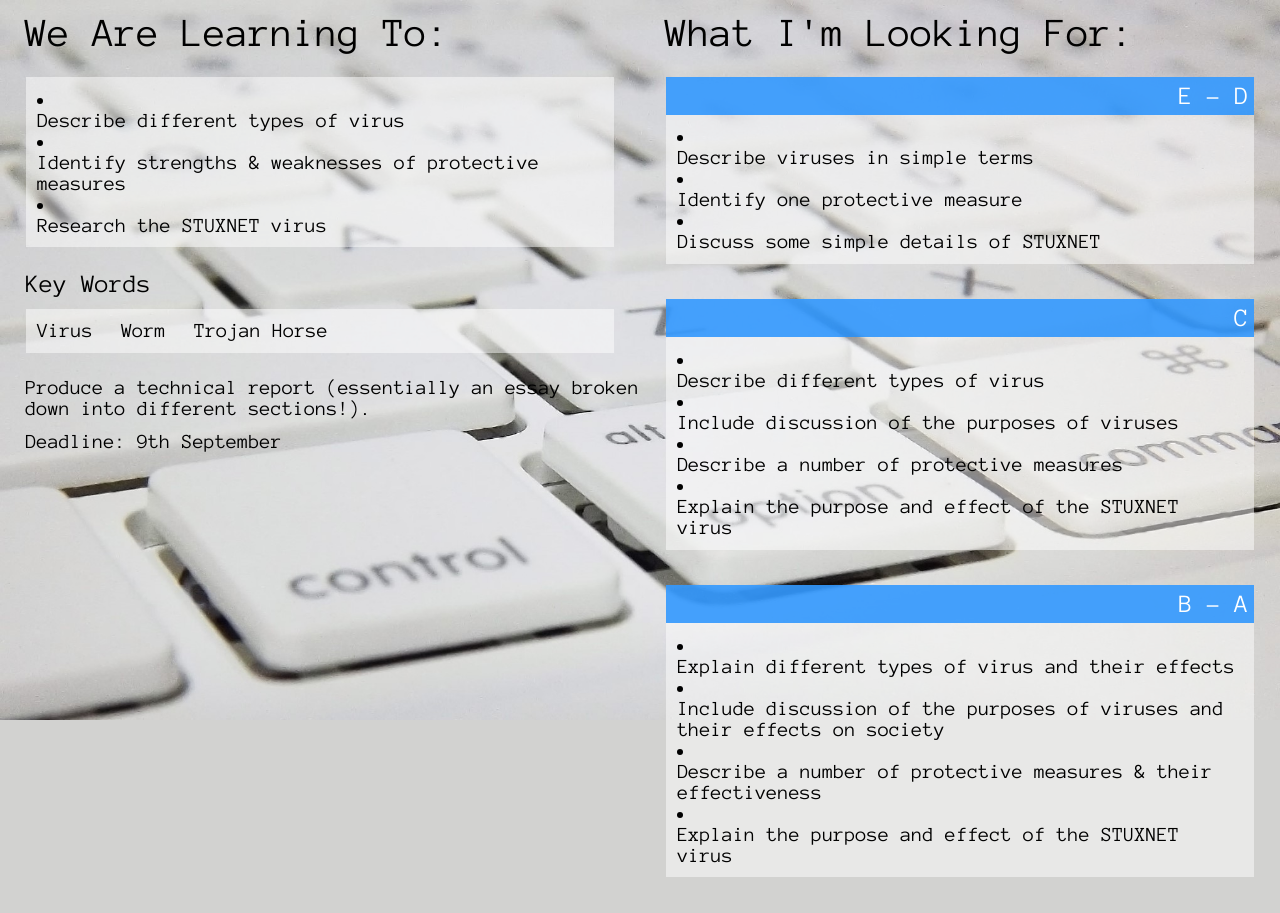
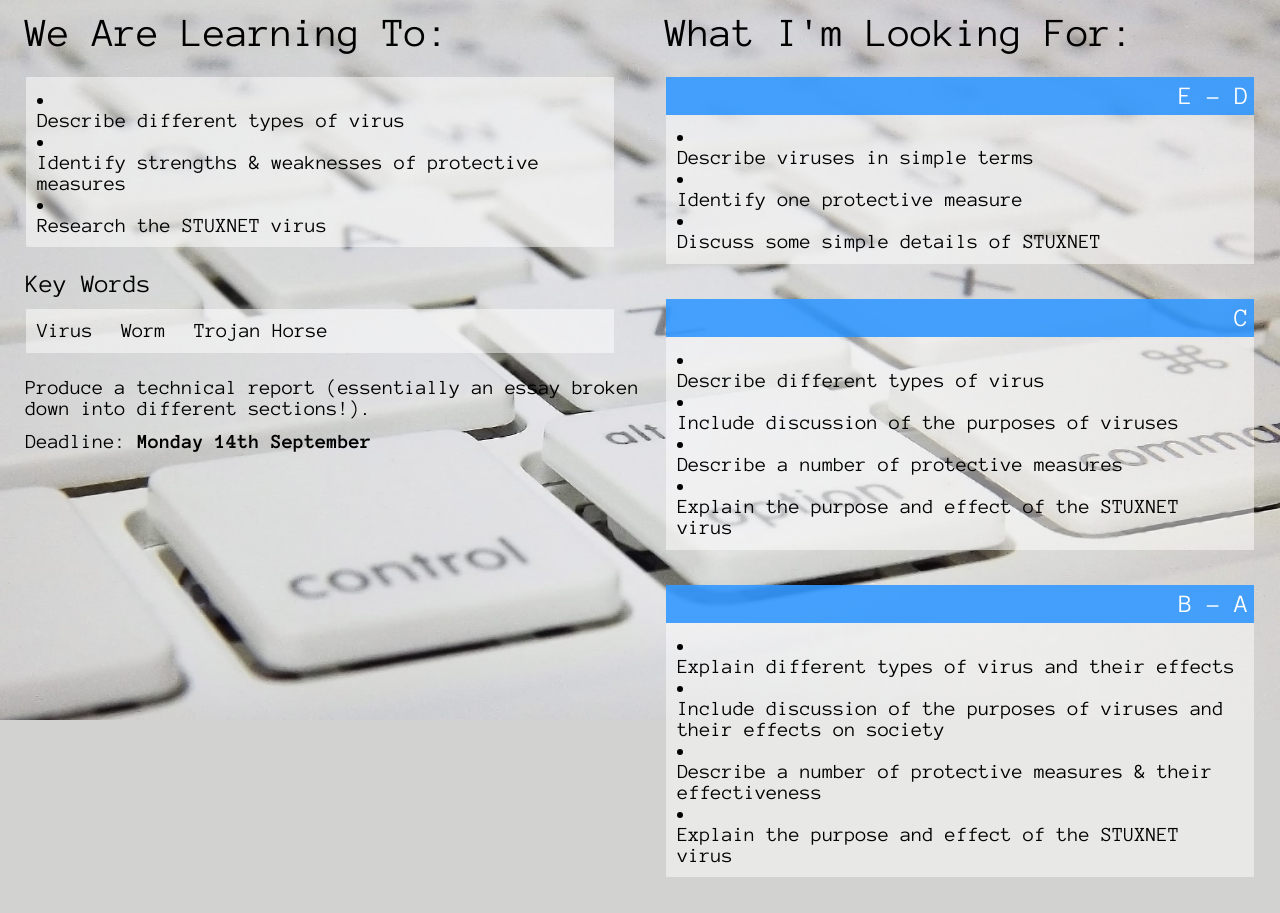
Before and after one commit to MalphasWats/computing.codes, a Jekyll site: the page built from _posts/2015-09-08-Viruses-Report.markdown, in a window 1280 px wide. Built offline with Jekyll 4.4.1, drawn with Linux system fonts in a browser that asks for light colours; Markdown is read by kramdown in place of the engine named in the settings.

Commit message:
changed deadline

```diff
--- a/_posts/2015-09-08-Viruses-Report.markdown
+++ b/_posts/2015-09-08-Viruses-Report.markdown
@@ -31,4 +31,4 @@ wilf_3_bullets:
 
 Produce a technical report (essentially an essay broken down into different sections!).
 
-Deadline: 9th September
+Deadline: **Monday 14th September**
```
